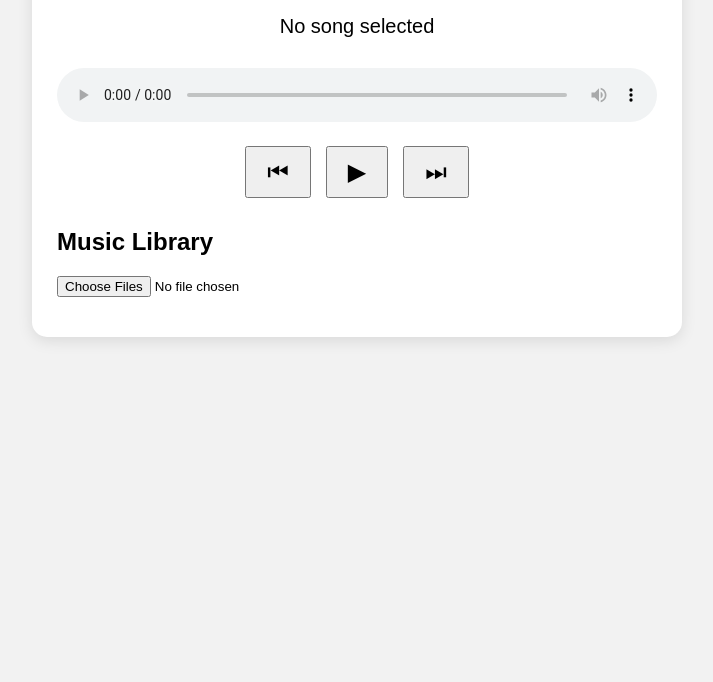
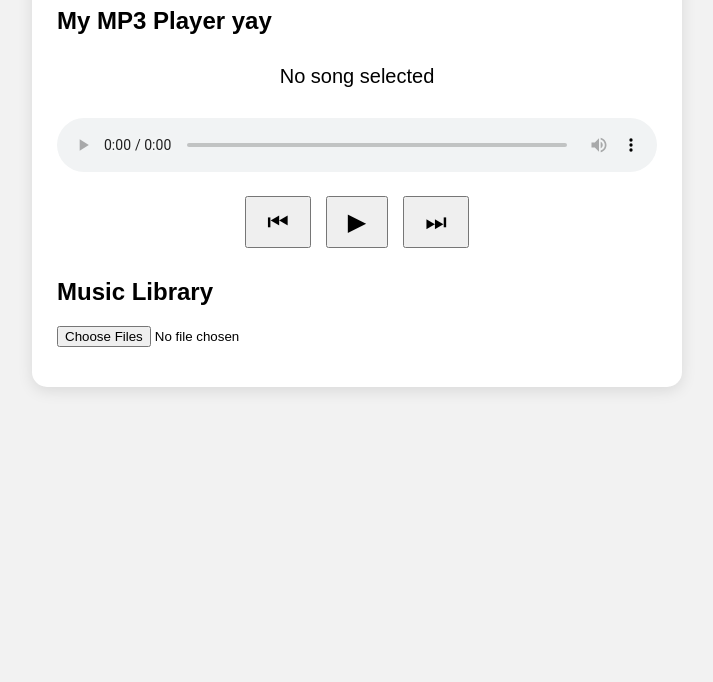
Before and after one commit to TBNRCaatus/mp3player, a plain HTML site: page index.html in a window 1280 px wide. Shown: the part 118-800 px from the top of the page, without its empty margins (283-996 px from the left). Drawn offline with Linux system fonts and the light colour scheme.

Commit message:
Update index.html

```diff
--- a/index.html
+++ b/index.html
@@ -16,6 +16,7 @@
     <div class="player">
 
         <h1>My MP3 Player V6</h1>
+        <h2>My MP3 Player yay</h2>
 
         <div class="now-playing">
             <div id="songTitle">No song selected</div>
```
